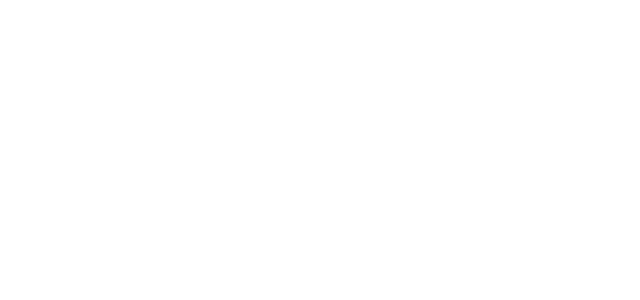
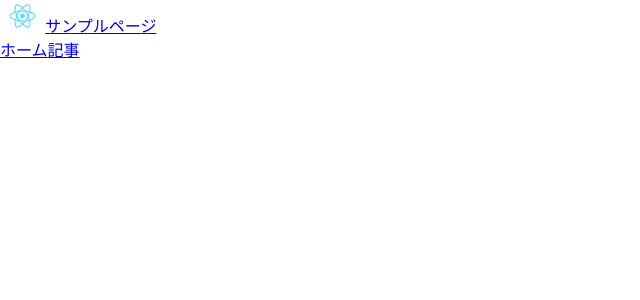
Before and after one commit to miily8310s/fastapi-sample, a React (Create React App) app in the folder back-to-front/frontend/: page / in a window 1280 px wide. Shown: the top 300 px of the page, without its empty margins (0-640 px from the left). Built offline with nearby package versions, Linux system fonts and the light colour scheme.

Commit message:
feat:sample-app wip: 詳細ボタンを追加

```diff
--- /dev/null
+++ b/back-to-front/frontend/src/components/Elements/Link/Link.tsx
@@ -0,0 +1,5 @@
+import { Link as RouterLink, LinkProps } from "react-router-dom";
+
+export const Link = ({ className, children, ...props }: LinkProps) => {
+  return <RouterLink {...props}>{children}</RouterLink>;
+};
--- /dev/null
+++ b/back-to-front/frontend/src/components/Elements/Link/index.ts
@@ -0,0 +1 @@
+export * from "./Link";
--- a/back-to-front/frontend/src/components/Elements/Table/Table.tsx
+++ b/back-to-front/frontend/src/components/Elements/Table/Table.tsx
@@ -1,6 +1,9 @@
+import { ReactElement } from "react";
+
 interface TableColumn<DataType> {
   title: string;
   field: keyof DataType;
+  Cell?({ entry }: { entry: DataType }): ReactElement;
 }
 
 interface TableProps<DataType> {
@@ -32,8 +35,10 @@
         <tbody>
           {data.map((entry, entryIndex) => (
             <tr key={`${entry.id}_${entryIndex}`}>
-              {columns.map(({ title, field }, columnIndex) => (
-                <td key={`${title}_${columnIndex}`}>{entry[field]}</td>
+              {columns.map(({ Cell, title, field }, columnIndex) => (
+                <td key={`${title}_${columnIndex}`}>
+                  {Cell ? <Cell entry={entry} /> : entry[field]}
+                </td>
               ))}
             </tr>
           ))}
--- /dev/null
+++ b/back-to-front/frontend/src/components/Layout/MainLayout.tsx
@@ -0,0 +1,57 @@
+import { Link } from "components/Elements/Link";
+import { NavLink } from "react-router-dom";
+import { ReactNode } from "react";
+import logo from "logo.svg";
+
+const Logo = () => {
+  return (
+    <Link to=".">
+      <img style={{ height: "2rem" }} src={logo} alt="ReactLogo" />
+      <span>サンプルページ</span>
+    </Link>
+  );
+};
+
+const SideNavigation = () => {
+  const navigation = [
+    { name: "ホーム", to: "." },
+    { name: "記事", to: "./articles" },
+  ];
+  return (
+    <>
+      {navigation.map((item, index) => (
+        <NavLink key={item.name} end={index === 0} to={item.to}>
+          {item.name}
+        </NavLink>
+      ))}
+    </>
+  );
+};
+
+const Sidebar = () => {
+  return (
+    <div>
+      <div>
+        <Logo />
+      </div>
+      <div>
+        <nav>
+          <SideNavigation />
+        </nav>
+      </div>
+    </div>
+  );
+};
+
+interface MainLayoutProps {
+  children: ReactNode;
+}
+
+export const MainLayout = ({ children }: MainLayoutProps) => {
+  return (
+    <div>
+      <Sidebar />
+      <div>{children}</div>
+    </div>
+  );
+};
--- a/back-to-front/frontend/src/components/Layout/index.ts
+++ b/back-to-front/frontend/src/components/Layout/index.ts
@@ -1 +1,2 @@
 export * from "./ContentLayout";
+export * from "./MainLayout";
--- a/back-to-front/frontend/src/features/articles/components/ArticleList.tsx
+++ b/back-to-front/frontend/src/features/articles/components/ArticleList.tsx
@@ -1,6 +1,7 @@
 import { Table } from "components/Elements/Table";
 import { useArticles } from "../api/getArticles";
 import { Article } from "features/articles/";
+import { Link } from "react-router-dom";
 
 export const ArticleList = () => {
   const { isLoading, data } = useArticles();
@@ -10,14 +11,20 @@
   if (!data) {
     return <p>Not Data</p>;
   }
-  // TODO: 詳細リンクと編集、削除ボタンの追加
+  // TODO: 編集、削除ボタンの追加
   return (
     <Table<Article>
       data={data}
       columns={[
         { title: "id", field: "id" },
         { title: "タイトル", field: "title" },
-        { title: "内容", field: "body" },
+        {
+          title: "",
+          field: "id",
+          Cell({ entry: { id } }) {
+            return <Link to={`./${id}`}>詳細</Link>;
+          },
+        },
       ]}
     />
   );
--- a/back-to-front/frontend/src/routes/public.tsx
+++ b/back-to-front/frontend/src/routes/public.tsx
@@ -2,12 +2,13 @@
 import { Navigate, Outlet } from "react-router-dom";
 import type { RouteObject } from "react-router-dom";
 import { ArticlesRoutes } from "features/articles/routes";
+import { MainLayout } from "components/Layout";
 
 const AppSample = () => {
   return (
-    <div>
+    <MainLayout>
       <Outlet />
-    </div>
+    </MainLayout>
   );
 };
 
```
